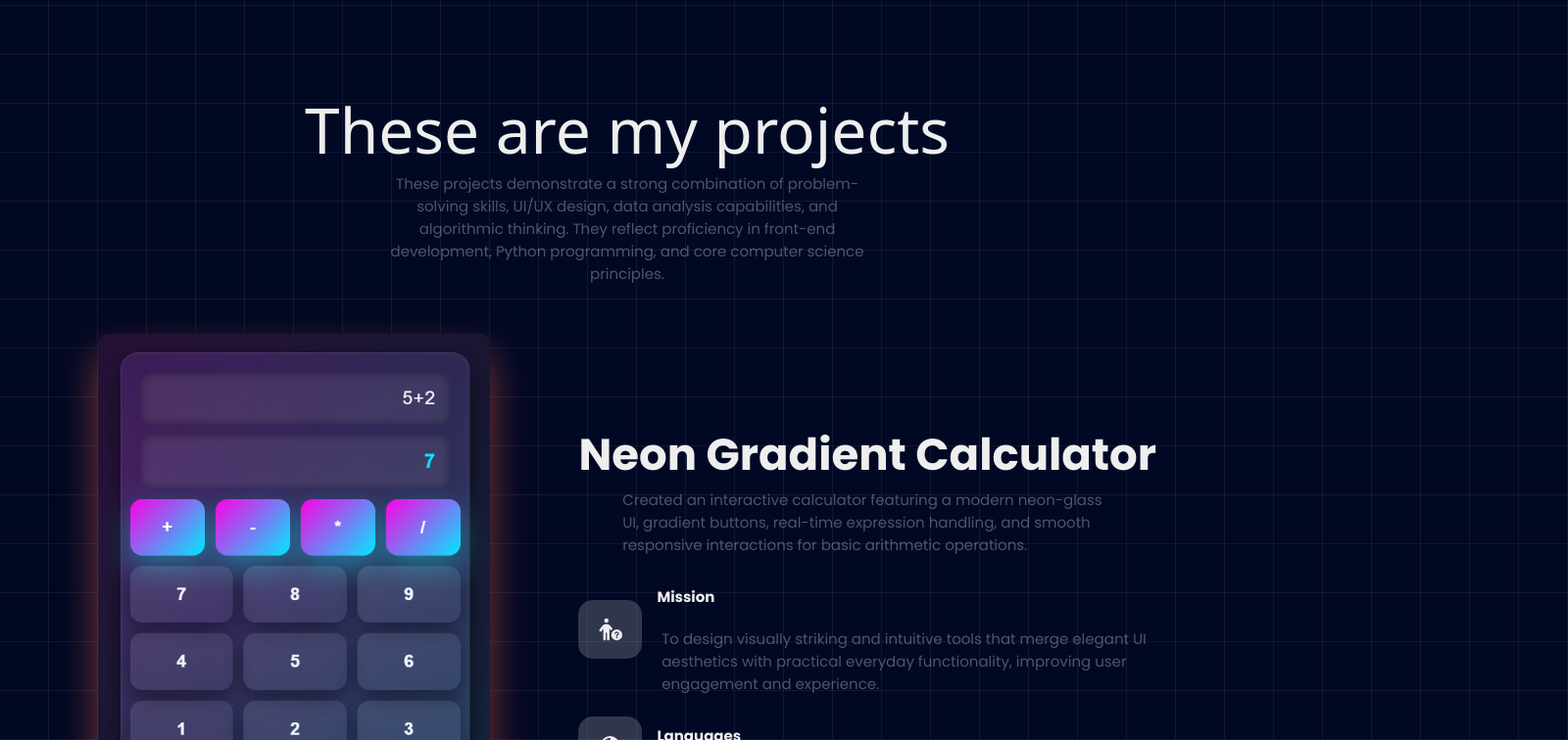
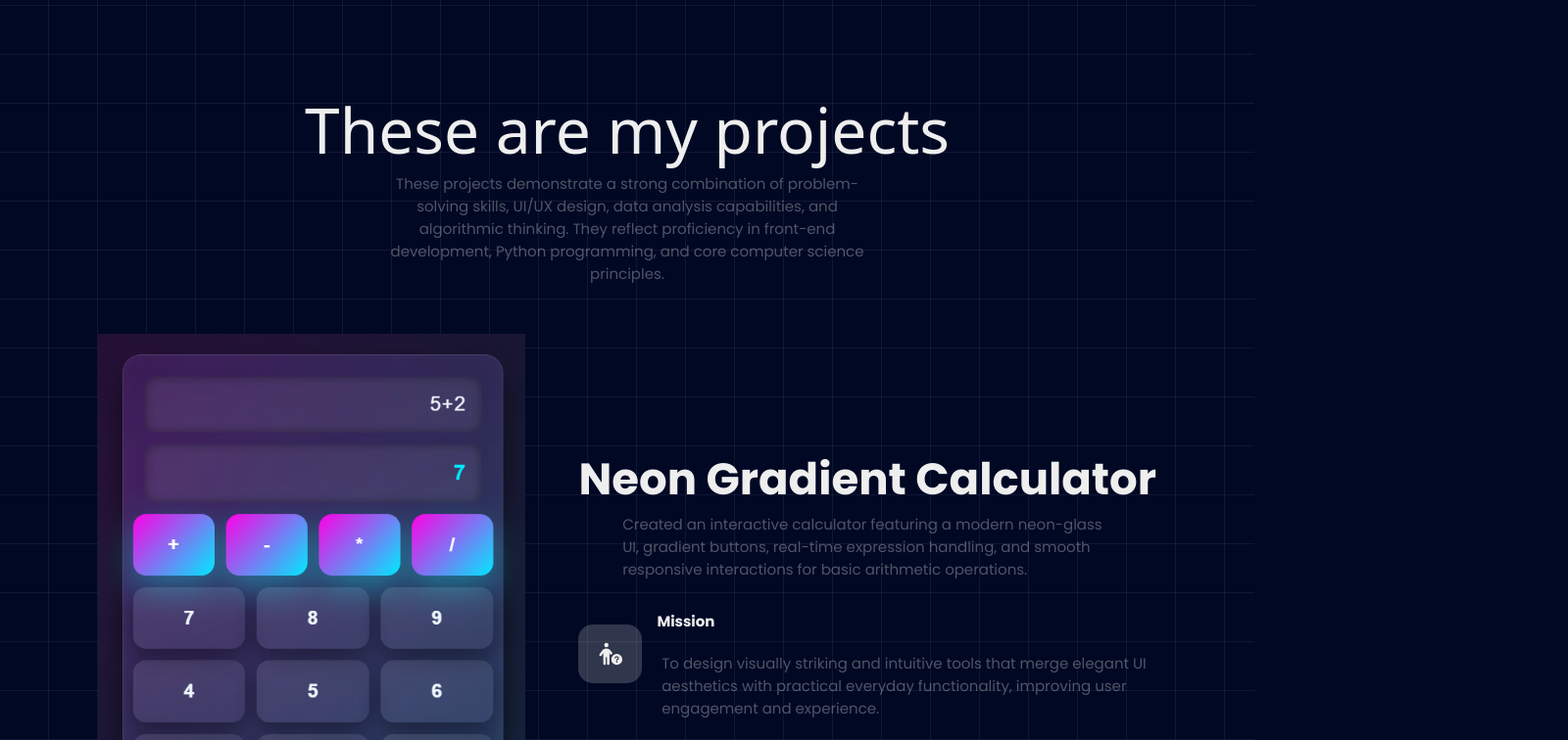
Before and after one commit to thornob/portfolio, a React (Create React App) app: page / in a window 1280 px wide. Shown: the part 2044-2800 px from the top of the page at 98% size, 1600 px wide, since content can reach past the window. Built offline with nearby package versions, Linux system fonts and the light colour scheme; a web font is replaced by a local one.

Commit message:
update: layout

```diff
--- a/src/App.css
+++ b/src/App.css
@@ -266,8 +266,8 @@ section.skills {
         &::before {
             position: absolute;
             content: '';
-            width: 150%;
-            height: 103%;
+            width: 100%;
+            height: 100%;
 
             top: 50%;
             left: 50%;
@@ -338,6 +338,7 @@ section.projects {
         & .item {
             display: flex;
             justify-content: space-between;
+            flex-wrap: wrap;
             align-items: center;
             margin-bottom: 100px;
             gap: 20px;
@@ -373,38 +374,10 @@ section.projects {
 }
 
 /* Custom styles for each image */
-.img-one img {
-    height: 300px;
-    border-radius: 10px;
-    box-shadow: 0 20px 40px #bec3d4;
-}
-
-.img-two img {
-    height: 300px;
-    /* width: 450px; */
-    /* width: 100%; */
-    border-radius: 10px;
-    box-shadow: 0 20px 40px rgba(55, 65, 130, 0.7);
-}
-
-.img-three img {
-
-    width: 400px;
-    border-radius: 10px;
-    box-shadow: 0 20px 40px rgba(55, 154, 75, 0.5);
-}
-.img-calculator img {
-    height: 550px;
-    width: 400px;
-    border-radius: 10px;
-    box-shadow: 0 20px 40px rgba(255, 99, 71, 0.5);
-}
-
-.img-weather img {
-    height: 500px;
-    width: 450px;
-    border-radius: 10px;
-    box-shadow: 0 20px 40px rgba(30, 144, 255, 0.5);
+img {
+    width: 100%;
+    max-width: 500px;
+    max-height: 600px;
 }
 
 
@@ -682,6 +655,14 @@ section.education .title {
    ========================= */
 
 @media (max-width: 900px) {
+.new-list {
+            display: flex;
+            gap: 16px;
+            flex-wrap: wrap;
+            justify-content: center;
+            margin: 10px 0;
+}
+
   .contact-container {
     flex-direction: column;
   }
```
